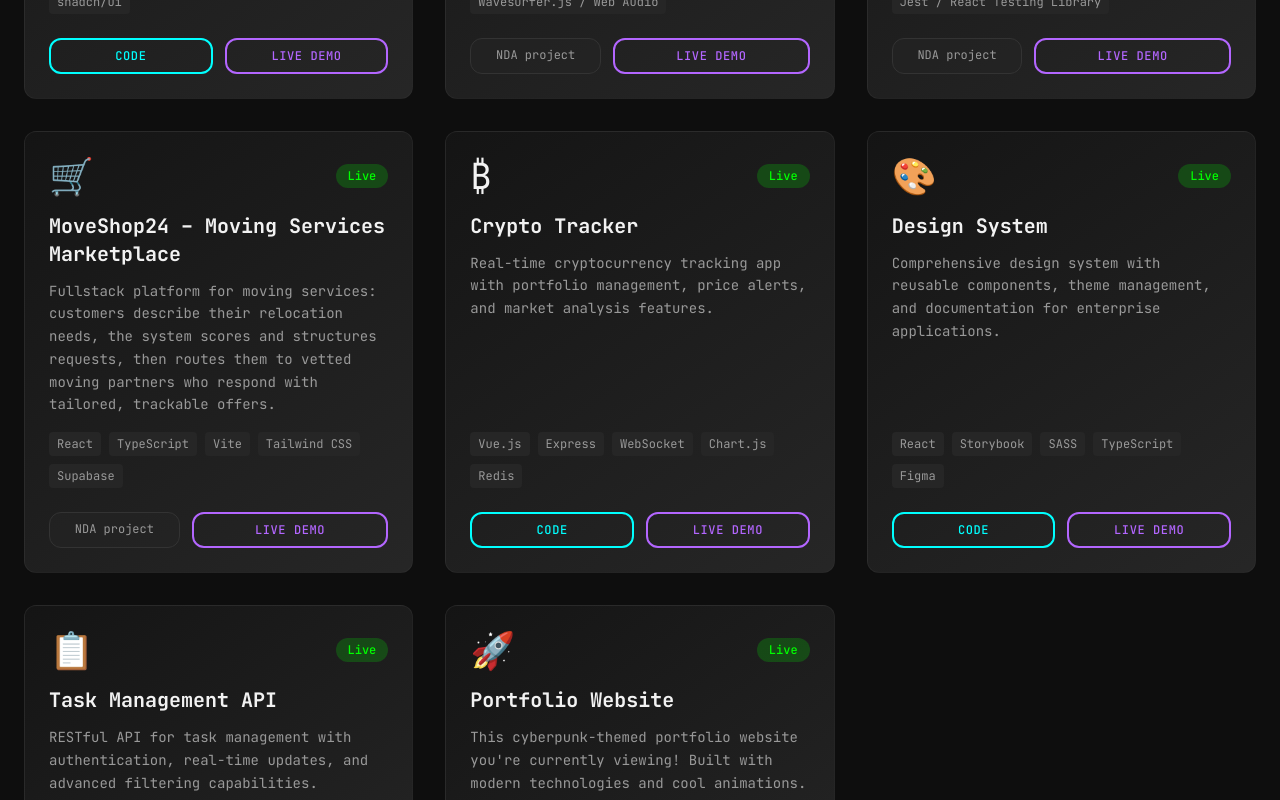
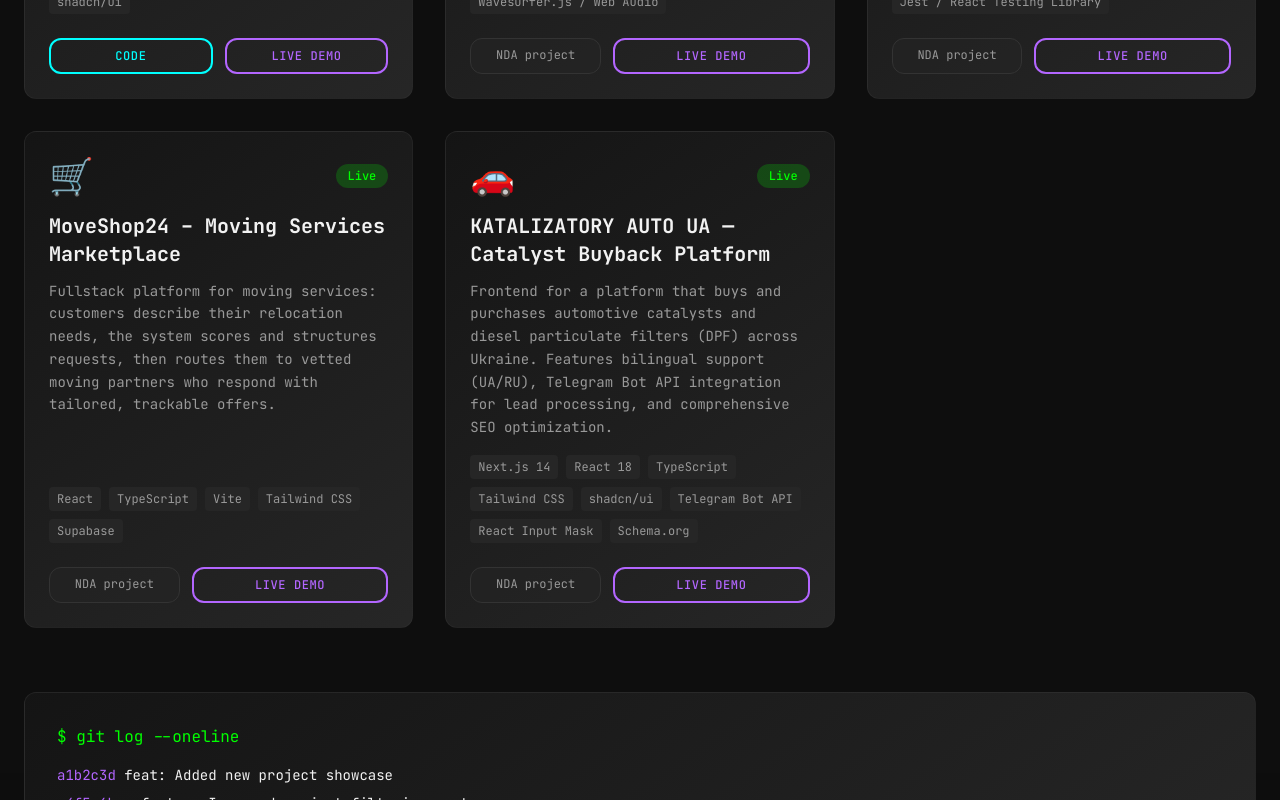
Before and after one commit to VOV44ER/my-portfolio, a React (Vite) app: page / in a window 1280 px wide. Shown: the part 3800-4600 px from the top of the page. Built offline with nearby package versions, Linux system fonts and the light colour scheme.

Commit message:
Update projects section: remove old projects and add KATALIZATORY AUTO UA

```diff
--- a/src/components/ProjectsSection.tsx
+++ b/src/components/ProjectsSection.tsx
@@ -52,44 +52,15 @@
       demo: "https://www.moveshop24.com/"
     },
     {
-      title: "Crypto Tracker",
-      description: "Real-time cryptocurrency tracking app with portfolio management, price alerts, and market analysis features.",
-      tech: ["Vue.js", "Express", "WebSocket", "Chart.js", "Redis"],
-      category: "fullstack",
-      image: "₿",
+      title: "KATALIZATORY AUTO UA — Catalyst Buyback Platform",
+      description: "Frontend for a platform that buys and purchases automotive catalysts and diesel particulate filters (DPF) across Ukraine. Features bilingual support (UA/RU), Telegram Bot API integration for lead processing, and comprehensive SEO optimization.",
+      tech: ["Next.js 14", "React 18", "TypeScript", "Tailwind CSS", "shadcn/ui", "Telegram Bot API", "React Input Mask", "Schema.org"],
+      category: "frontend",
+      image: "🚗",
       status: "Live",
-      github: "#",
-      demo: "#"
-    },
-    {
-      title: "Design System",
-      description: "Comprehensive design system with reusable components, theme management, and documentation for enterprise applications.",
-      tech: ["React", "Storybook", "SASS", "TypeScript", "Figma"],
-      category: "frontend",
-      image: "🎨",
-      status: "Live",
-      github: "#",
-      demo: "#"
-    },
-    {
-      title: "Task Management API",
-      description: "RESTful API for task management with authentication, real-time updates, and advanced filtering capabilities.",
-      tech: ["Node.js", "Express", "PostgreSQL", "JWT", "Socket.io"],
-      category: "backend",
-      image: "📋",
-      status: "Live",
-      github: "#",
-      demo: "#"
-    },
-    {
-      title: "Portfolio Website",
-      description: "This cyberpunk-themed portfolio website you're currently viewing! Built with modern technologies and cool animations.",
-      tech: ["React", "TypeScript", "Tailwind", "Framer Motion", "Vite"],
-      category: "frontend",
-      image: "🚀",
-      status: "Live",
-      github: "#",
-      demo: "#"
+      github: "",
+      nda: true,
+      demo: "https://katalizatory-auto.com/"
     }
   ];
 
```
